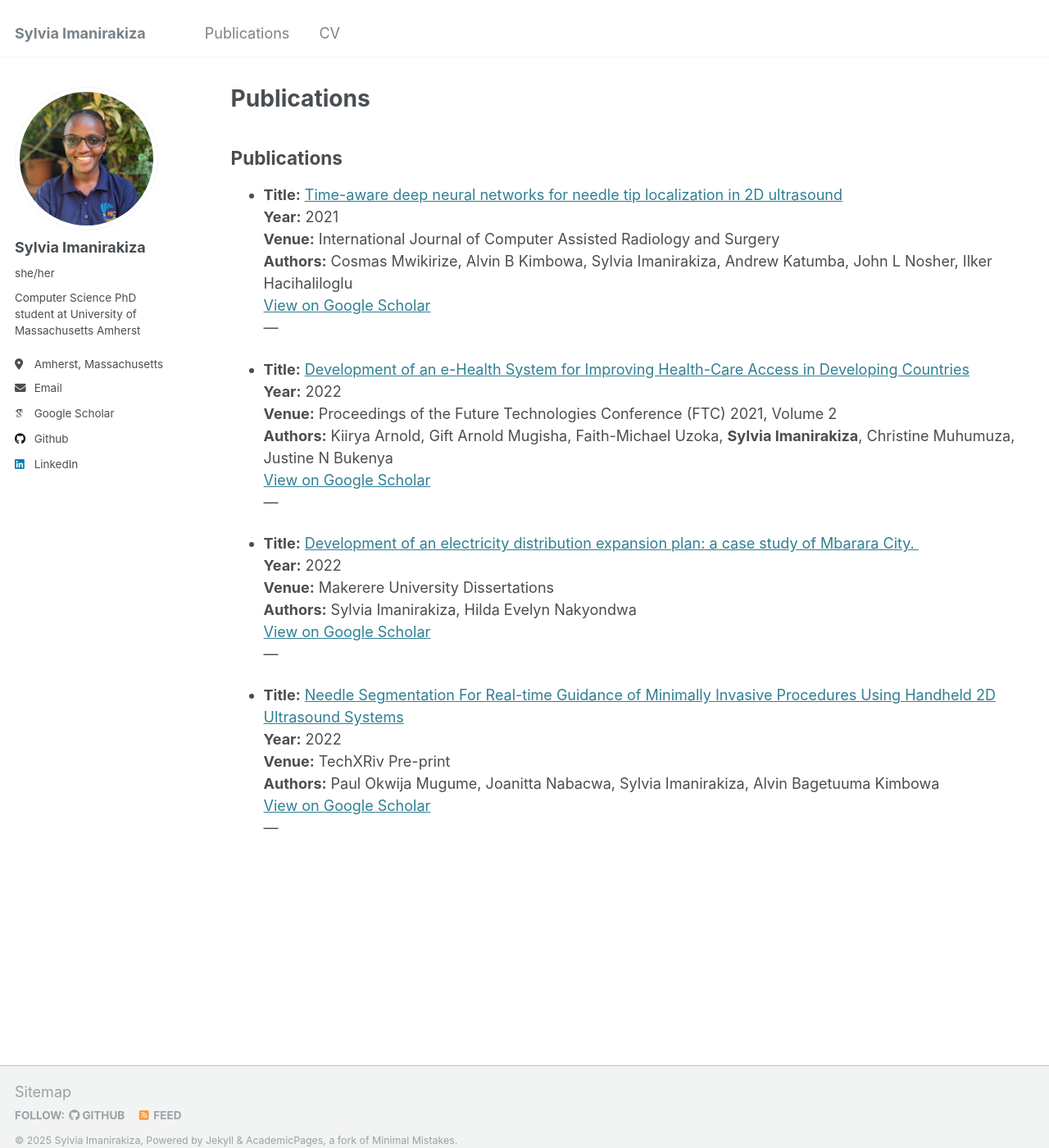
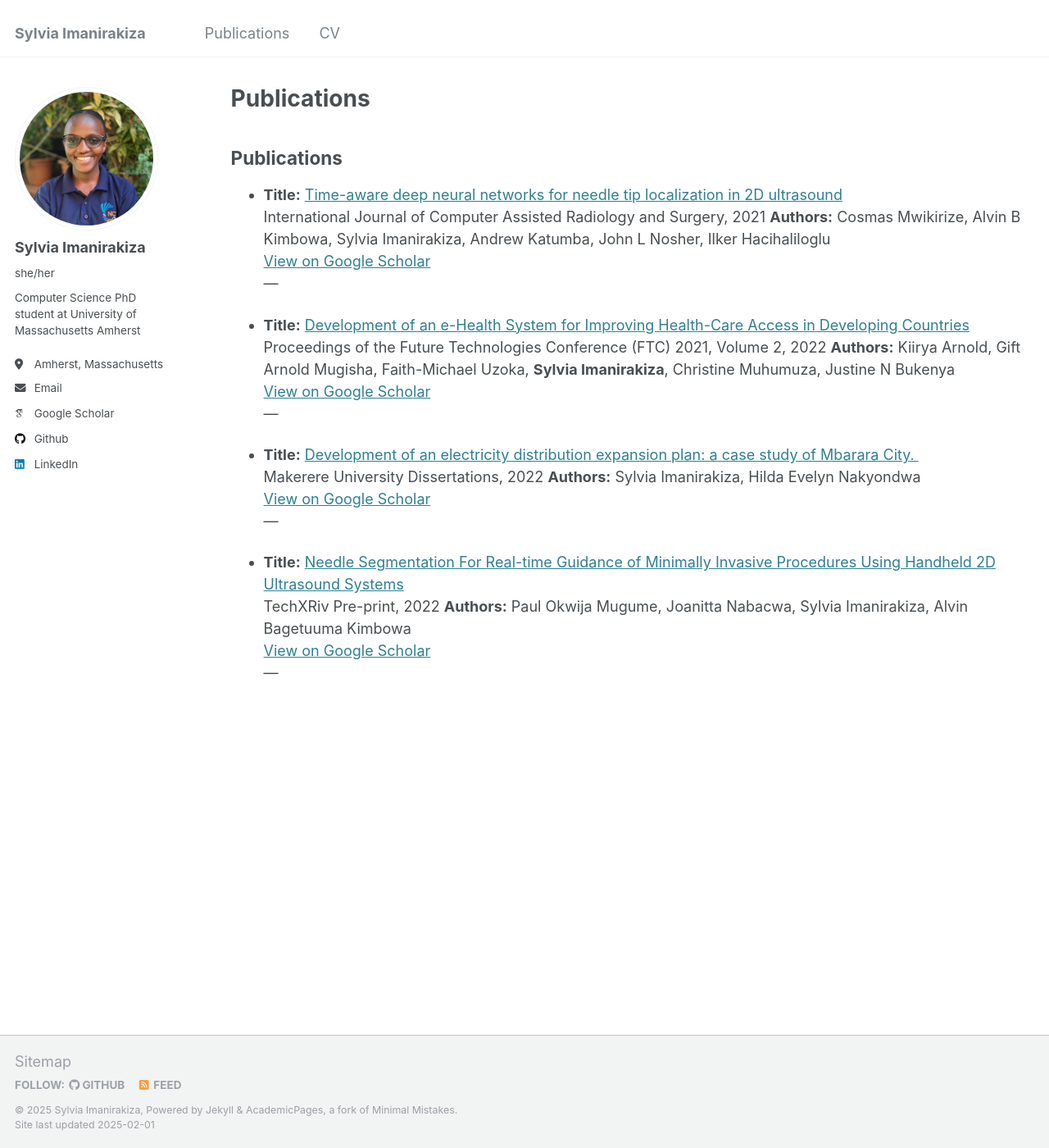
Before and after one commit to simanirakiza/simanirakiza.github.io, a Jekyll site: the page built from _pages/publication.md, in a window 1280 px wide and 1400 px high. Shown: the whole window at 82% size. Built offline with Jekyll 4.4.1, drawn with Linux system fonts in a browser that asks for light colours; some web fonts are replaced.

Commit message:
Update publication.md

```diff
--- a/_pages/publication.md
+++ b/_pages/publication.md
@@ -9,8 +9,7 @@
 
 {% for pub in site.data.publications %}
 - **Title:** [{{ pub.title }}]({{ pub.link }})
-  **Year:** {{ pub.year }}
-  **Venue:** {{ pub.venue }}
+  {{ pub.venue }}, {{ pub.year }}
   **Authors:** {{ pub.authors | join: ', ' }}
   [View on Google Scholar]({{ pub.link }})
   ---
```
